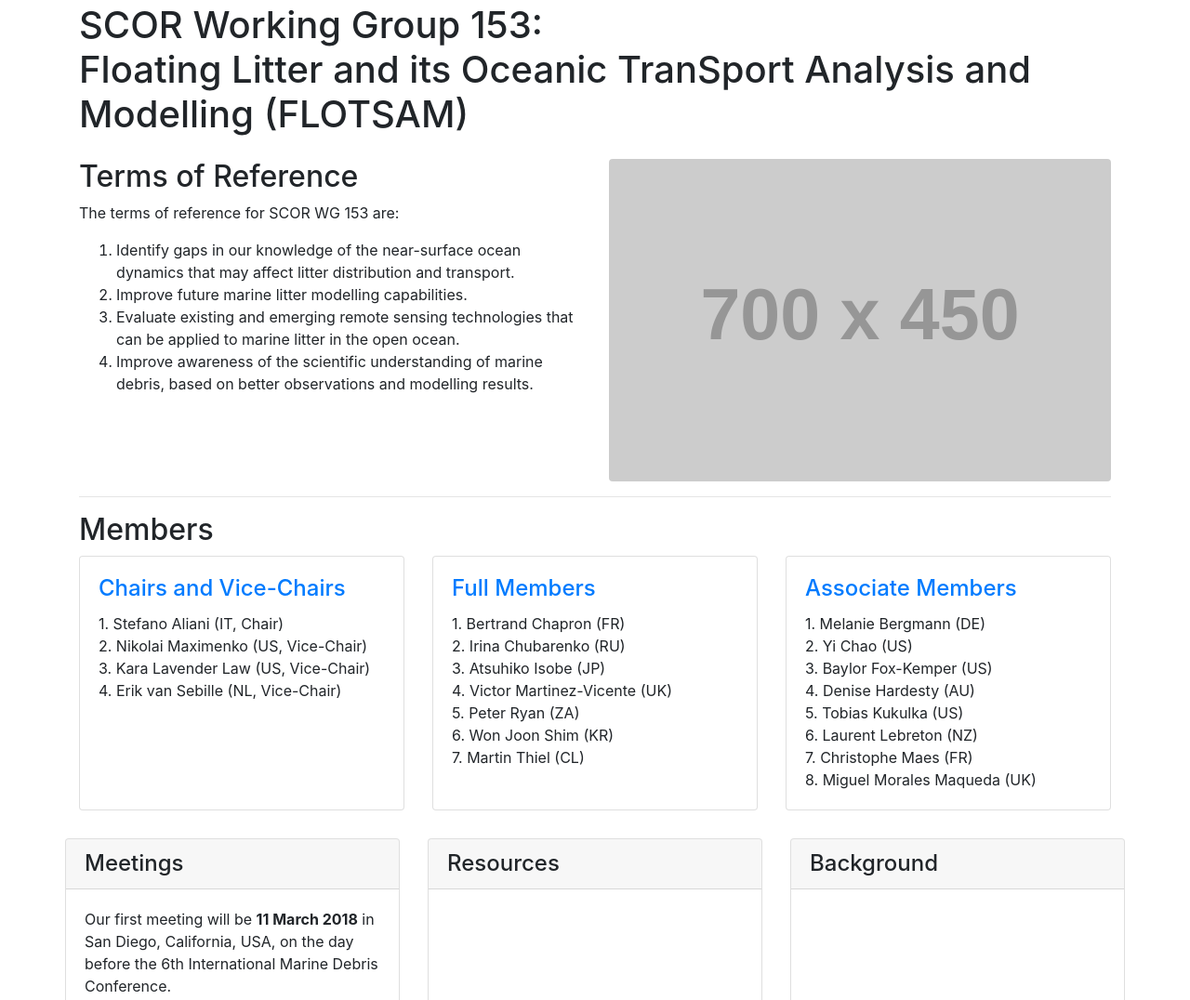
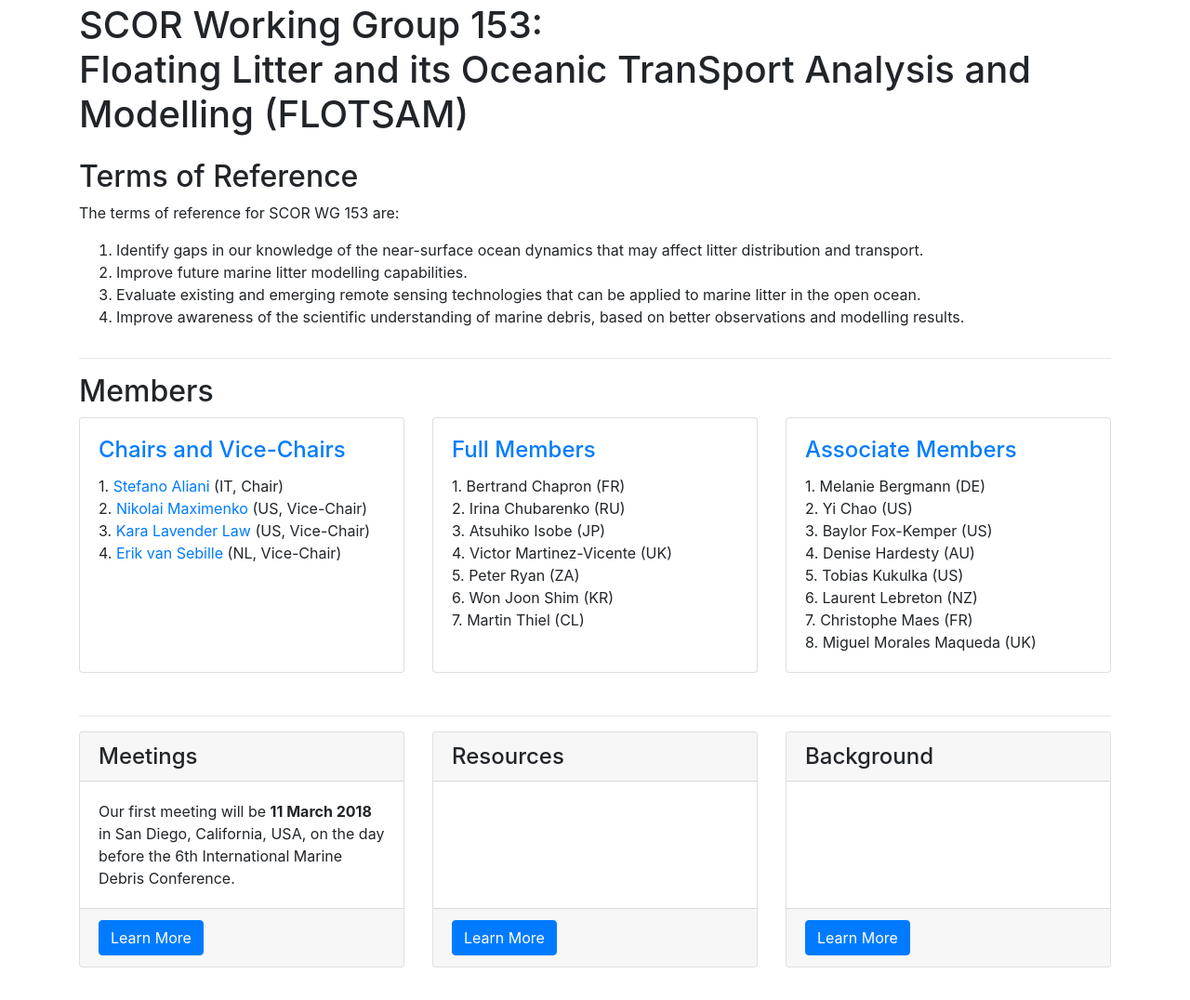
Before and after one commit to SCOR-FLOTSAM/website, a website: page index.html in a window 1280 px wide. Shown: the part 597-1673 px from the top of the page at 93% size. Drawn offline with Linux system fonts and the light colour scheme; placeholder pictures from the web are drawn by us.

Commit message:
updates to text

```diff
--- a/index.html
+++ b/index.html
@@ -126,7 +126,7 @@
 
       <!-- Features Section -->
       <div class="row">
-        <div class="col-lg-6">
+        <div class="col">
           <h2>Terms of Reference</h2>
           <p>The terms of reference for SCOR WG 153 are:</p>
           <ol>
@@ -136,9 +136,6 @@
             <li>Improve awareness of the scientific understanding of marine debris, based on better observations and modelling results.</li>
           </ol>
           <p></p>
-        </div>
-        <div class="col-lg-6">
-          <img class="img-fluid rounded" src="http://placehold.it/700x450" alt="">
         </div>
       </div>
       <!-- /.row -->
@@ -157,10 +154,10 @@
                 <a href="#">Chairs and Vice-Chairs</a>
               </h4>
               <p class="card-text">
-                1. Stefano Aliani (IT, Chair)<br>
-                2. Nikolai Maximenko (US, Vice-Chair)<br>
-                3. Kara Lavender Law (US, Vice-Chair)<br>
-                4. Erik van Sebille (NL, Vice-Chair)
+                1. <a href="http://www.ismar.cnr.it/people/aliani-stefano-1?set_language=en&cl=en">Stefano Aliani</a> (IT, Chair)<br>
+                2. <a href="http://iprc.soest.hawaii.edu/people/maximenko.php">Nikolai Maximenko</a> (US, Vice-Chair)<br>
+                3. <a href="https://www.sea.edu/academics/faculty_detail/dr_kara_lavender_law">Kara Lavender Law</a> (US, Vice-Chair)<br>
+                4. <a href="https://www.uu.nl/staff/EvanSebille">Erik van Sebille</a> (NL, Vice-Chair)
               </p>
             </div>
           </div>
@@ -204,6 +201,7 @@
             </div>
           </div>
         </div>
+      </div>
       <!-- /.row -->
 
       <hr>
```
